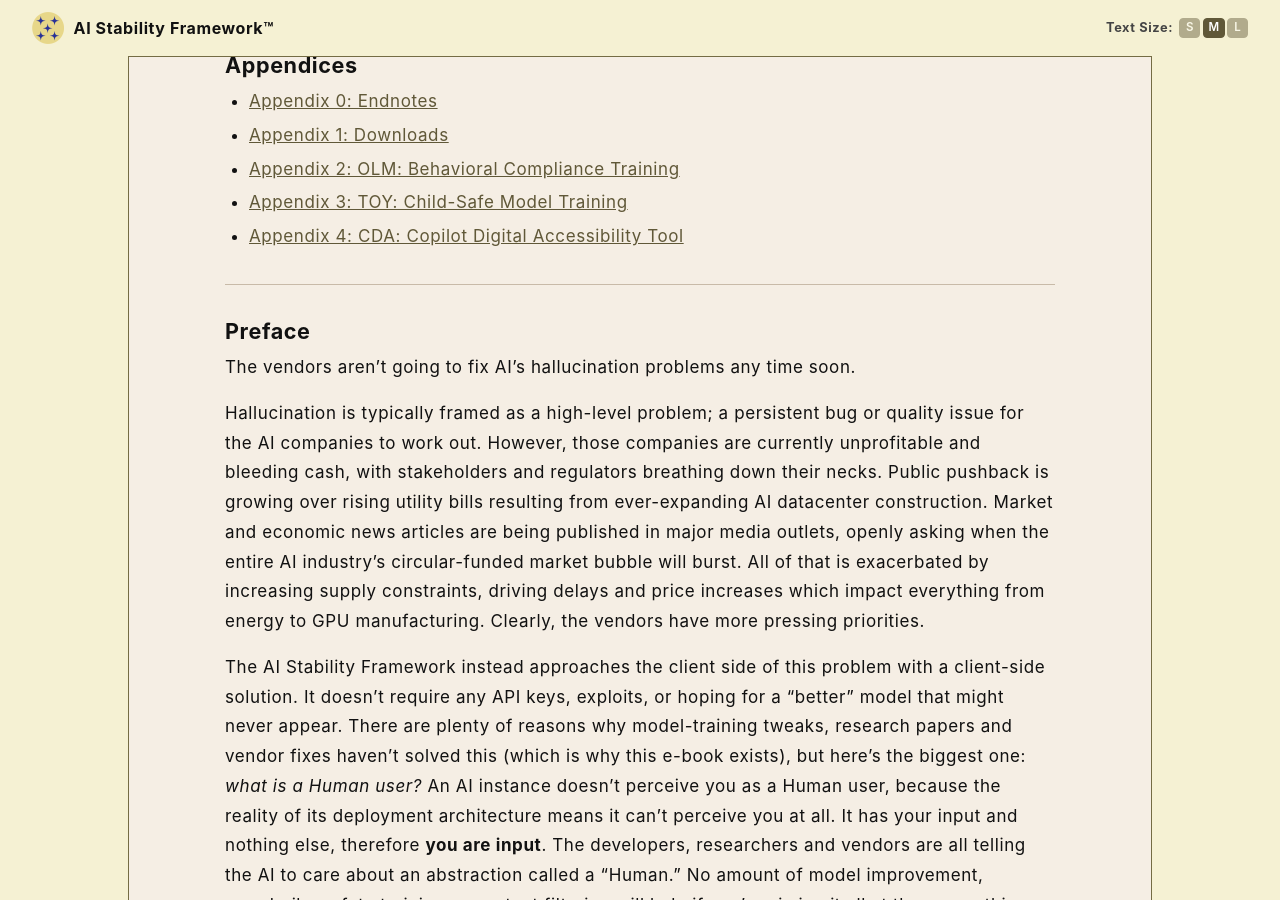
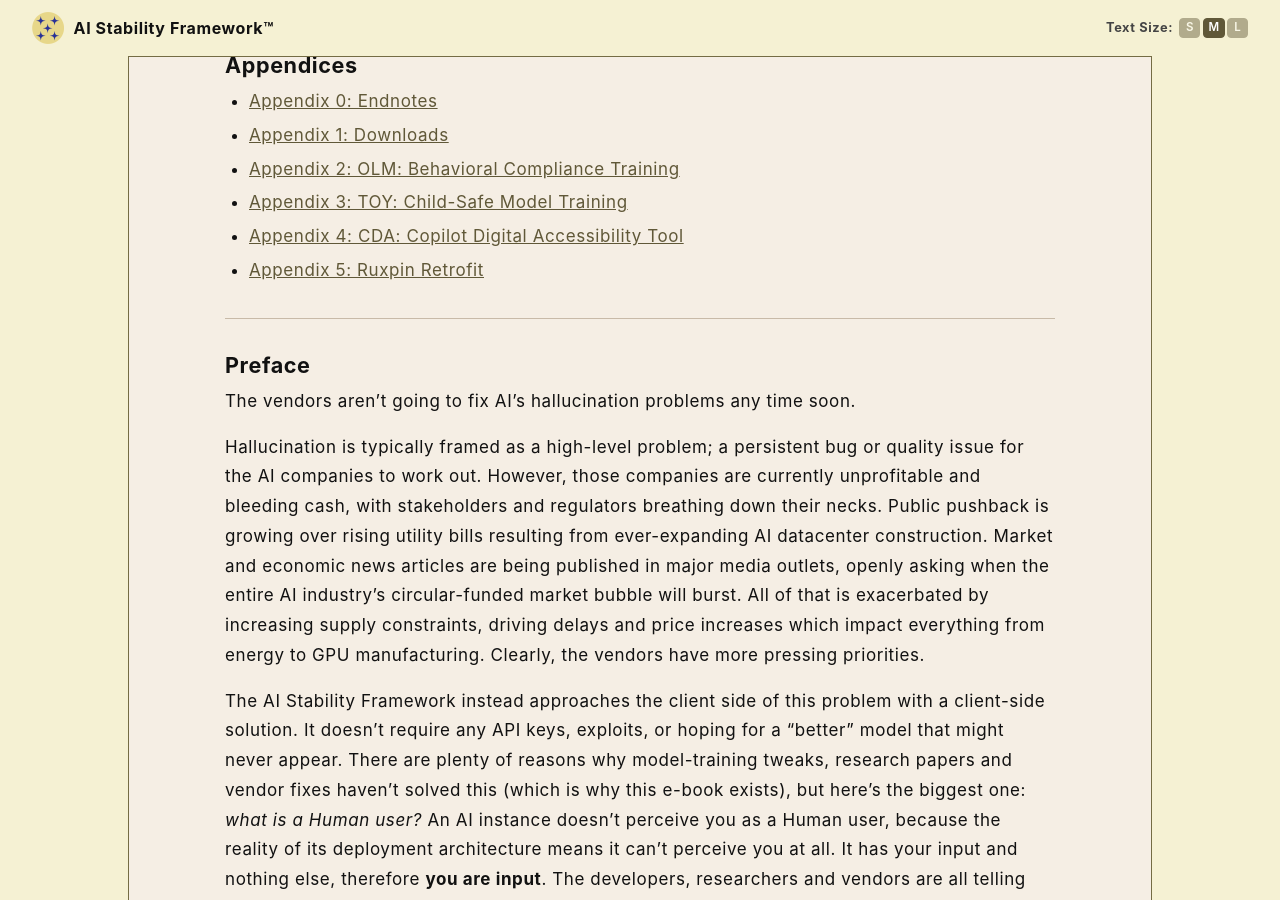
Before and after one commit to rojaslen/AISF-WEB, a Jekyll site: the page built from index.md, in a window 1280 px wide and 900 px high, scrolled down 565 px. Built offline with Jekyll 4.4.1, drawn with Linux system fonts in a browser that asks for light colours; some web fonts are replaced.

Commit message:
Update index.md

```diff
--- a/index.md
+++ b/index.md
@@ -28,7 +28,7 @@
 - [Appendix 2: OLM: Behavioral Compliance Training](/apx02)
 - [Appendix 3: TOY: Child-Safe Model Training](/apx03)
 - [Appendix 4: CDA: Copilot Digital Accessibility Tool](/apx04)
-<!---[Appendix 5: Ruxpin Retrofit](/apx05)-->
+- [Appendix 5: Ruxpin Retrofit](/apx05)
 
 </nav>
 <a name="preface"></a>
```
